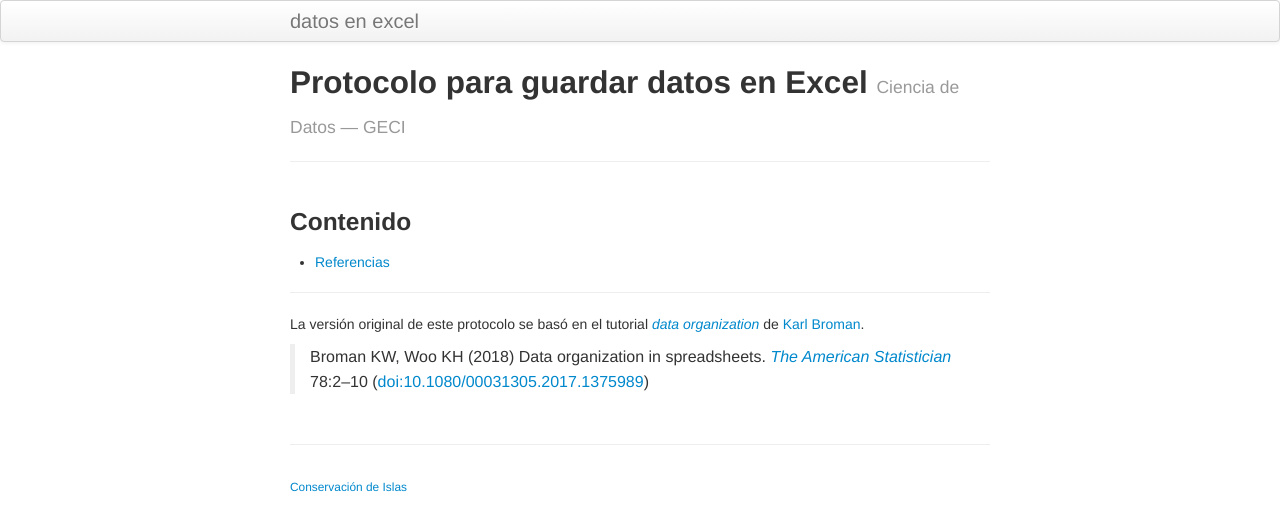
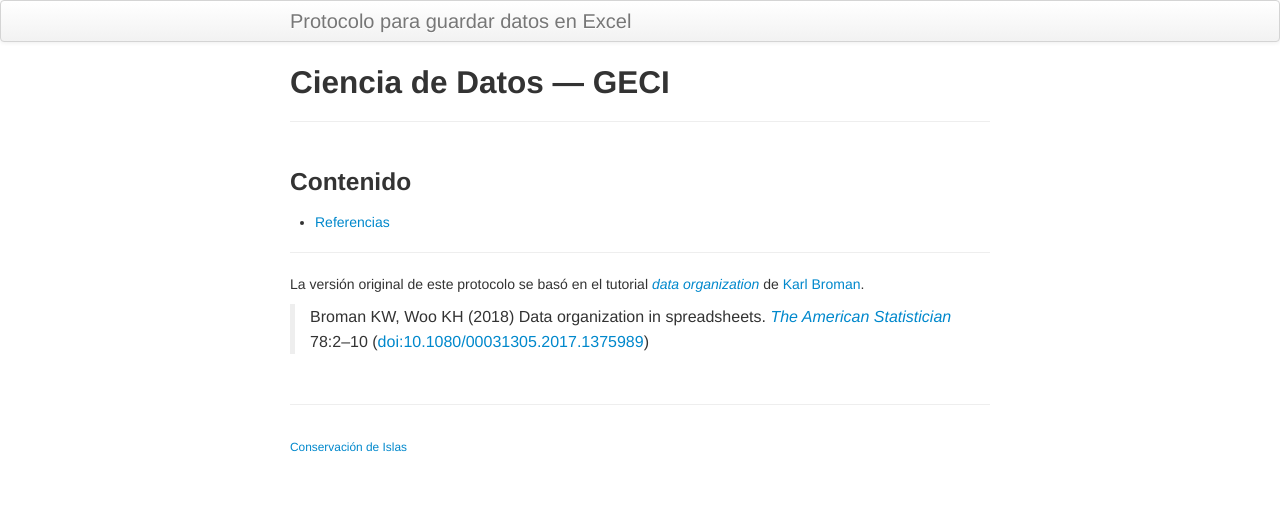
Before and after one commit to MaritzaB/datos_en_excel, a Jekyll site: the page built from index.md, in a window 1280 px wide. Shown: the top 531 px of the page. Built offline with Jekyll 4.4.1, drawn with Linux system fonts in a browser that asks for light colours.

Commit message:
Cambia el título de la página
El título anterior "datos en excel" era demasiado corto. El nuevo título "Protocolo para guardar datos en Excel" es más descriptivo

```diff
--- a/_config.yml
+++ b/_config.yml
@@ -8,7 +8,7 @@ highlighter: rouge
 # Themes are encouraged to use these universal variables
 # so be sure to set them if your theme uses them.
 #
-title : datos en excel
+title : Protocolo para guardar datos en Excel
 author :
   name : Evaristo Rojas
   email : evaristo.rojas@islas.org.mx
--- a/index.md
+++ b/index.md
@@ -1,7 +1,6 @@
 ---
 layout: page
-title: Protocolo para guardar datos en Excel
-tagline: Ciencia de Datos &mdash; GECI
+title: Ciencia de Datos &mdash; GECI
 description: Protocolo para guardar datos en Excel para ser procesados por el equipo de Ciencia de Datos de GECI
 ---
 
```
Also changed, not shown: pages/validacion.md (added, +7 -0 lines).
